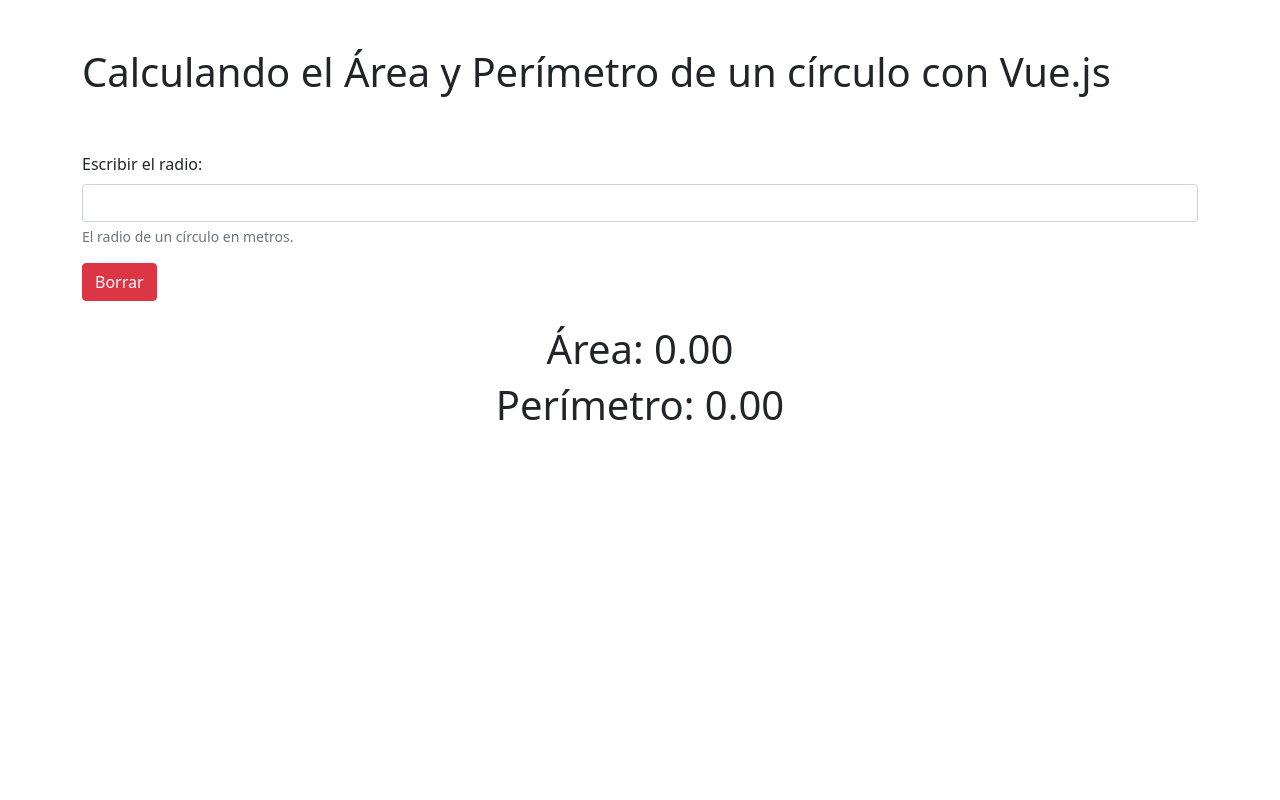
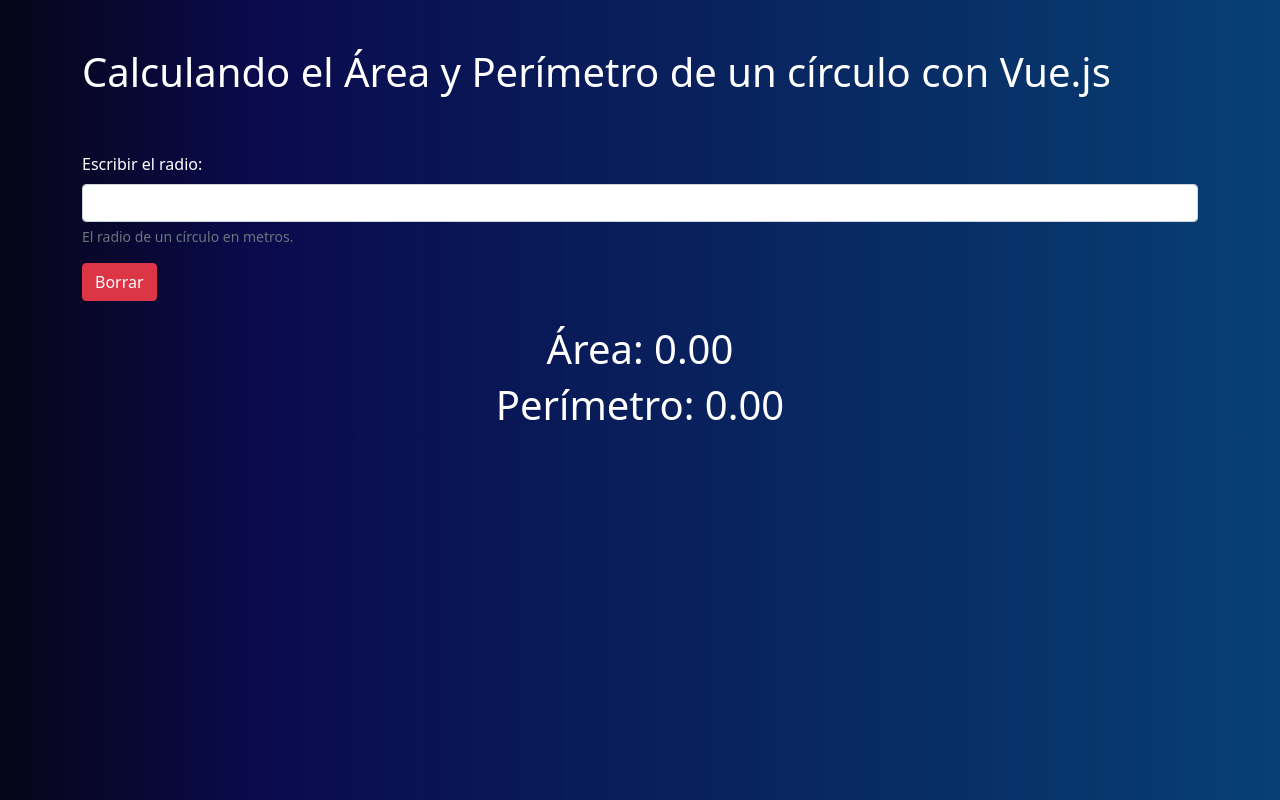
Before and after one commit to Nelson-500/circulo_proyect, a plain HTML site: page index.html in a window 1280 px wide. Drawn offline with nearby package versions, Linux system fonts and the light colour scheme.

Commit message:
cambios de apariencia

```diff
--- /dev/null
+++ b/index.css
@@ -0,0 +1,5 @@
+.bod{
+    color: white;
+    background: rgb(6,5,23);
+    background: linear-gradient(90deg, rgba(6,5,23,1) 0%, rgba(10,10,77,1) 20%, rgba(2,60,112,0.9808298319327731) 100%);
+}
--- a/index.html
+++ b/index.html
@@ -6,11 +6,13 @@
     <meta http-equiv="X-UA-Compatible" content="IE=edge">
     <meta name="viewport" content="width=device-width, initial-scale=1.0">
     <title>vue</title>
+    <link rel="stylesheet" href="index.css">
     <link href="https://cdn.jsdelivr.net/npm/bootstrap@5.0.0-beta2/dist/css/bootstrap.min.css" rel="stylesheet"
         integrity="sha384-BmbxuPwQa2lc/FVzBcNJ7UAyJxM6wuqIj61tLrc4wSX0szH/Ev+nYRRuWlolflfl" crossorigin="anonymous">
+
 </head>
 
-<body>
+<body class="bod">
     <div class="container mt-5" id="app">
         <h1>{{titulo}}</h1>
         <br><br>
```
